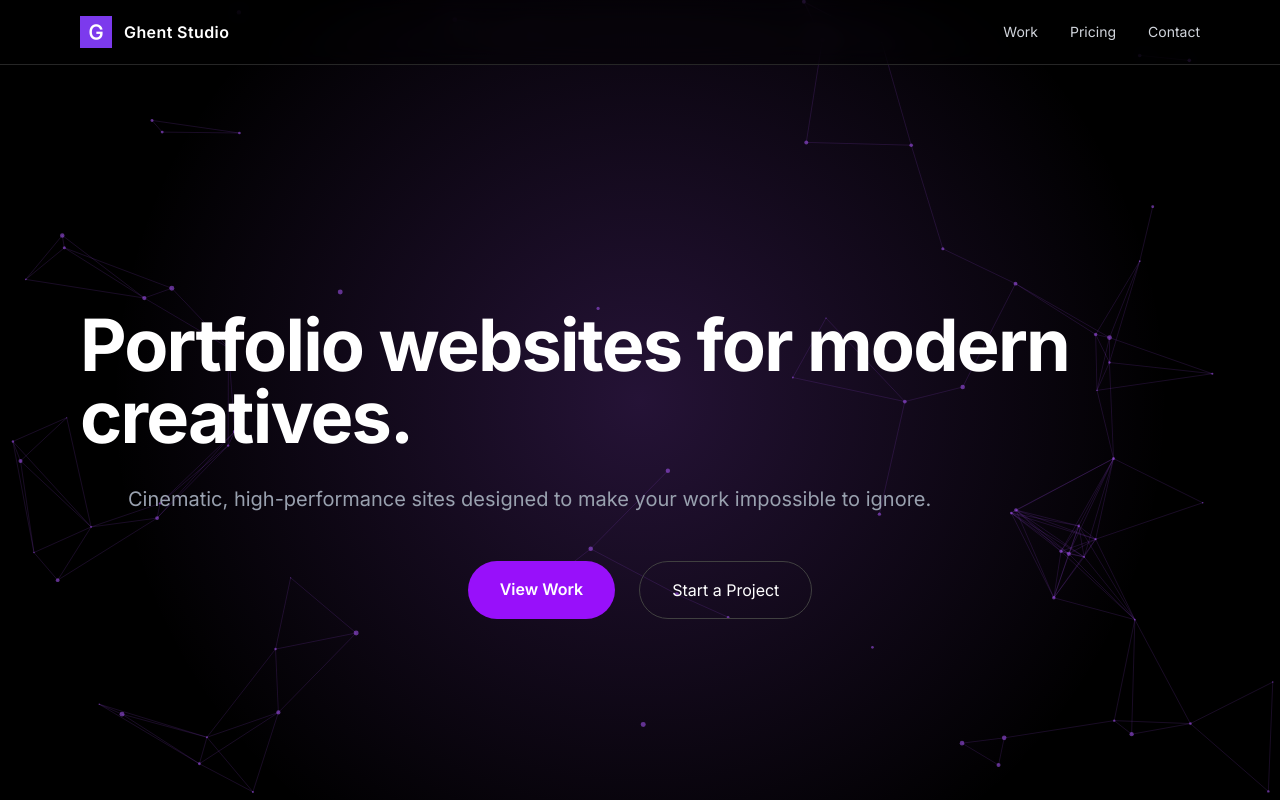
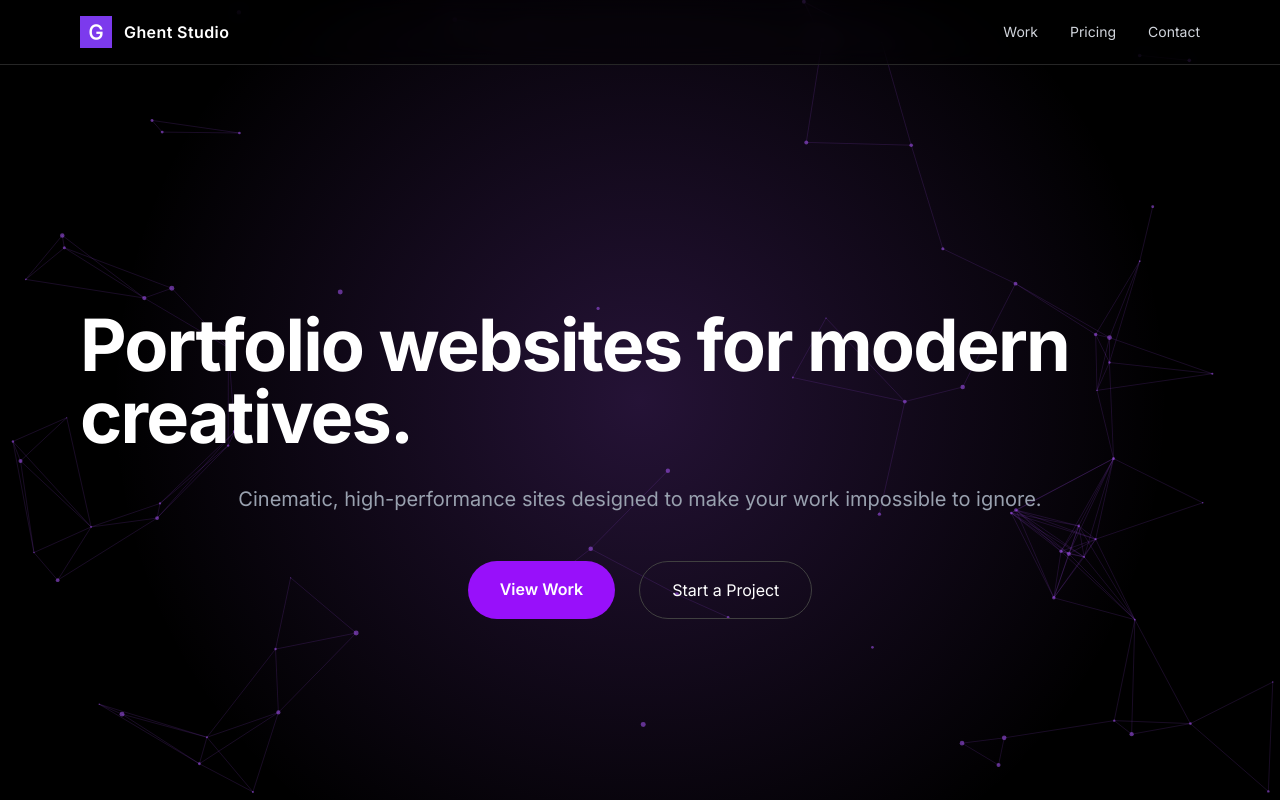
Before and after one commit to raghent/ghent-studio, a React (Vite) app: page / in a window 1280 px wide. Shown: the top 800 px of the page. Built offline with nearby package versions, Linux system fonts and the light colour scheme.

Commit message:
Update hero heading and subheading

```diff
--- a/src/sections/Hero.jsx
+++ b/src/sections/Hero.jsx
@@ -32,7 +32,9 @@ export default function Hero() {
           transition={{ duration: 1, ease: "easeOut", delay: 0.2 }}
           className="text-gray-400 text-lg md:text-xl justify-center max-w-5xl mx-auto mb-12"
         >
-              Cinematic, high-performance sites designed to make your work impossible to ignore.
+        <div className="flex flex-col items-center">
+        Cinematic, high-performance sites designed to make your work impossible to ignore.
+        </div>
         </motion.p>
 
         <motion.div
```
